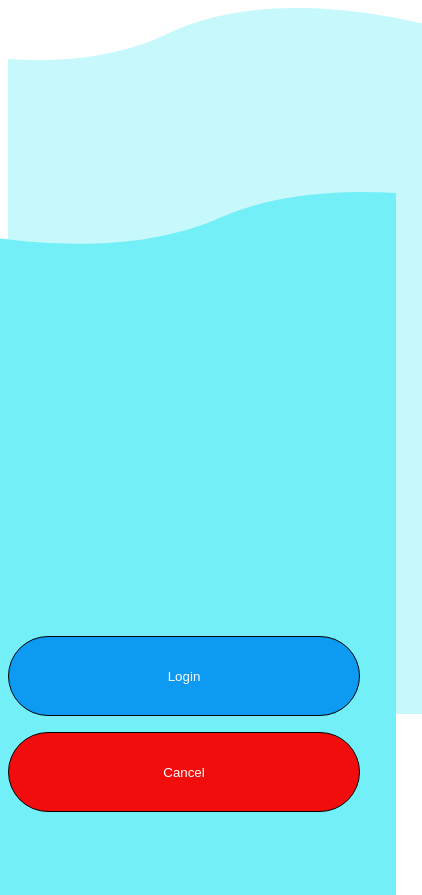
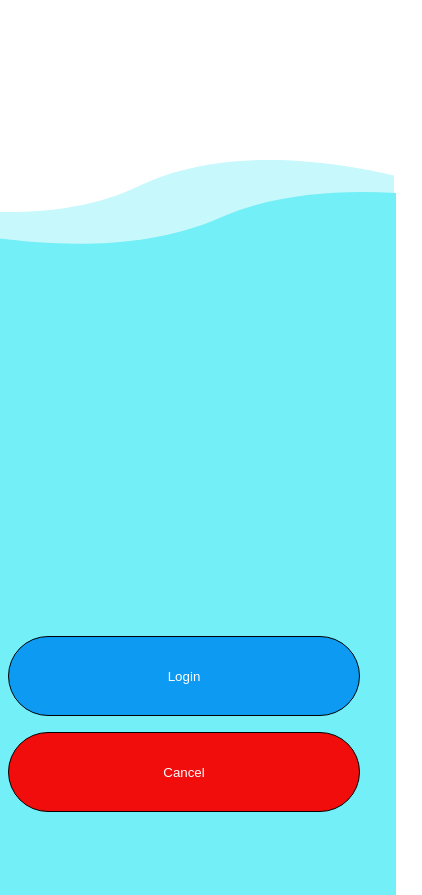
Before and after one commit to rmpcoding/fitness-tracker-mongodb, a website: page public/assets/html/login.html in a window 390 px wide. Shown: the whole page, 422 px wide, since content can reach past the window. Drawn offline with Linux system fonts and the light colour scheme; files that its build step writes are made by us from their sources; files whose address does not match are found by name.

Commit message:
Adds styled secondary background SVG optimized for mobile

```diff
--- a/public/assets/css/styles.css
+++ b/public/assets/css/styles.css
@@ -27,6 +27,13 @@
         left: -18px;
     }
 
+    .secondary-background-light {
+        position: absolute;
+        z-index: -1;
+        top: 10rem;
+        left: -20px;
+    }
+
     .button {
         position: absolute;
         width: 22rem;
```
